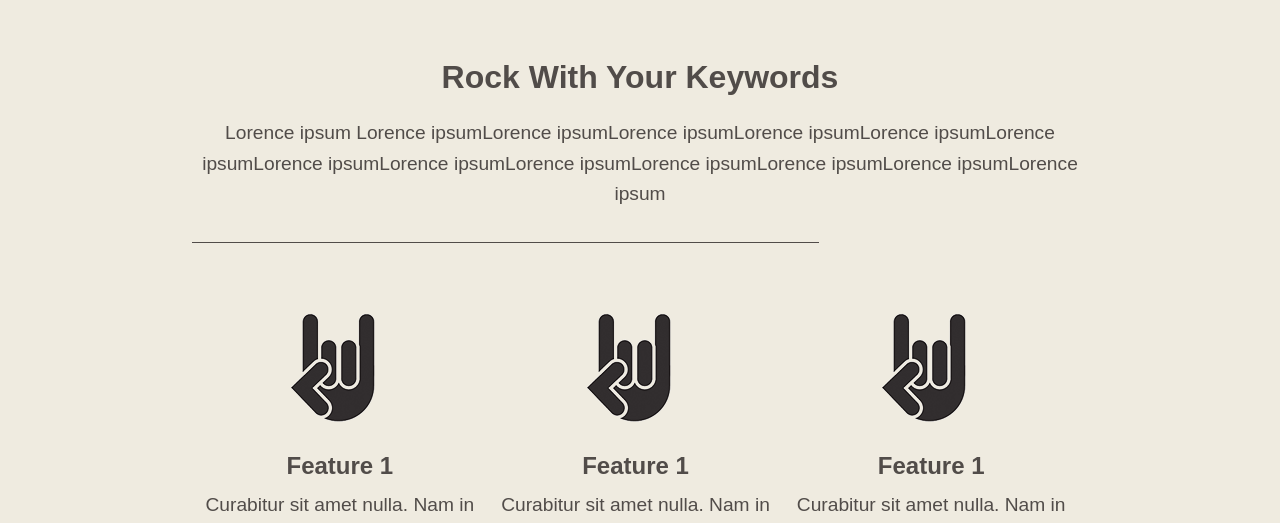
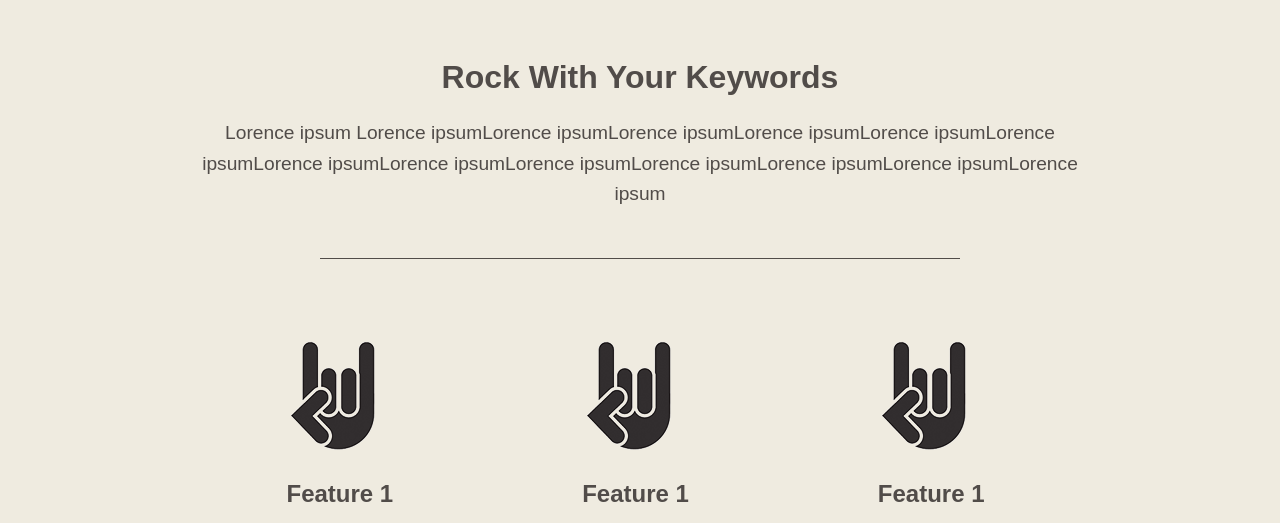
Before and after one commit to ventosae/KRock, a plain HTML site: page index.html in a window 1280 px wide. Shown: the part 702-1225 px from the top of the page. Drawn offline with Linux system fonts and the light colour scheme.

Commit message:
Hr corrections

```diff
--- a/index.html
+++ b/index.html
@@ -18,8 +18,10 @@
         <h1>Rock With Your Keywords </h1>
         <span><p>Lorence ipsum Lorence ipsumLorence ipsumLorence ipsumLorence ipsumLorence ipsumLorence
         ipsumLorence ipsumLorence ipsumLorence ipsumLorence ipsumLorence ipsumLorence ipsumLorence ipsum</p></span>
-              <hr>
       </div>
+
+      <div class="hr"></div>
+
       <div class="feature group">
           <div class="feature1 ">
             <img src="img/goat.PNG">
--- a/style.css
+++ b/style.css
@@ -80,17 +80,26 @@ header {
 
 .main11 {
 		padding-top: 40px;
-	padding-bottom: 20px;
+	padding-bottom: 3em;
 	max-width: 70%;
 	height: 100%;
 }
 
-.main1 hr {
+/*.main1 hr {
     border: 0;
     border-top: solid 1px #514c49;
+    margin: 2em 0em 0 0em;
+    padding: 2em 0 0 0;
+	display: block;
+	max-width: 50%;
+}
+*/
+.hr {
+	width: 50%;
+	border: 0;
+    border-top: solid 1px #514c49;
     margin: 2em 0 0 0;
-    padding: 2em 0 0 0;
-    width:70%;
+    padding: 2em 0 2em 0;
 }
 
 .feature1 {
```
